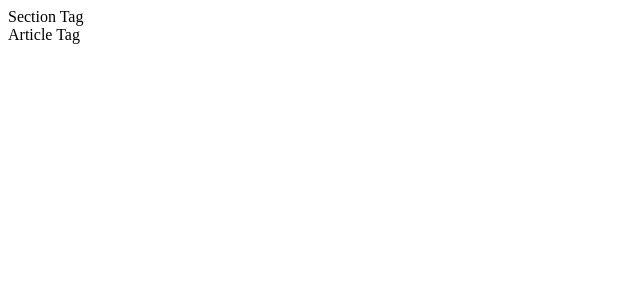
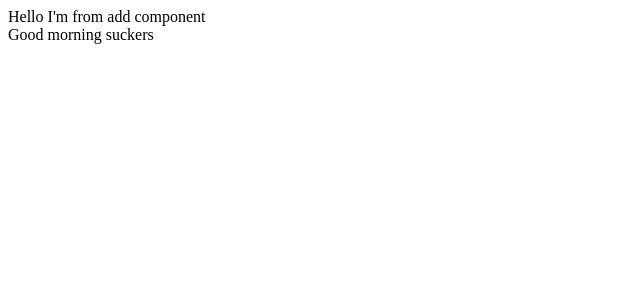
Before and after one commit to Phalcin/React, a React (Create React App) app: page / in a window 1280 px wide. Shown: the top 300 px of the page, without its empty margins (0-640 px from the left). Built offline with nearby package versions, Linux system fonts and the light colour scheme.

Commit message:
new changes

```diff
--- a/src/App.js
+++ b/src/App.js
@@ -1,8 +1,12 @@
+import Add from "./components/Add"
+import Greetings from "./components/Greetings"
+
 function App() {
-  return <div>
-    <section className="title-class">Section Tag</section>
-    <article>Article Tag</article>
-  </div>
+  return <>
+    <Add />
+    <Greetings />
+  </>
+
 }
 
 export default App
--- /dev/null
+++ b/src/components/Add.jsx
@@ -0,0 +1,10 @@
+
+const Add = () => {
+  return (
+    <div>
+      Hello I'm from add component
+    </div>
+  )
+}
+
+export default Add
--- /dev/null
+++ b/src/components/Greetings.jsx
@@ -0,0 +1,11 @@
+
+
+const Greetings = () => {
+  return (
+    <div>
+      Good morning suckers
+    </div>
+  )
+}
+
+export default Greetings
```
